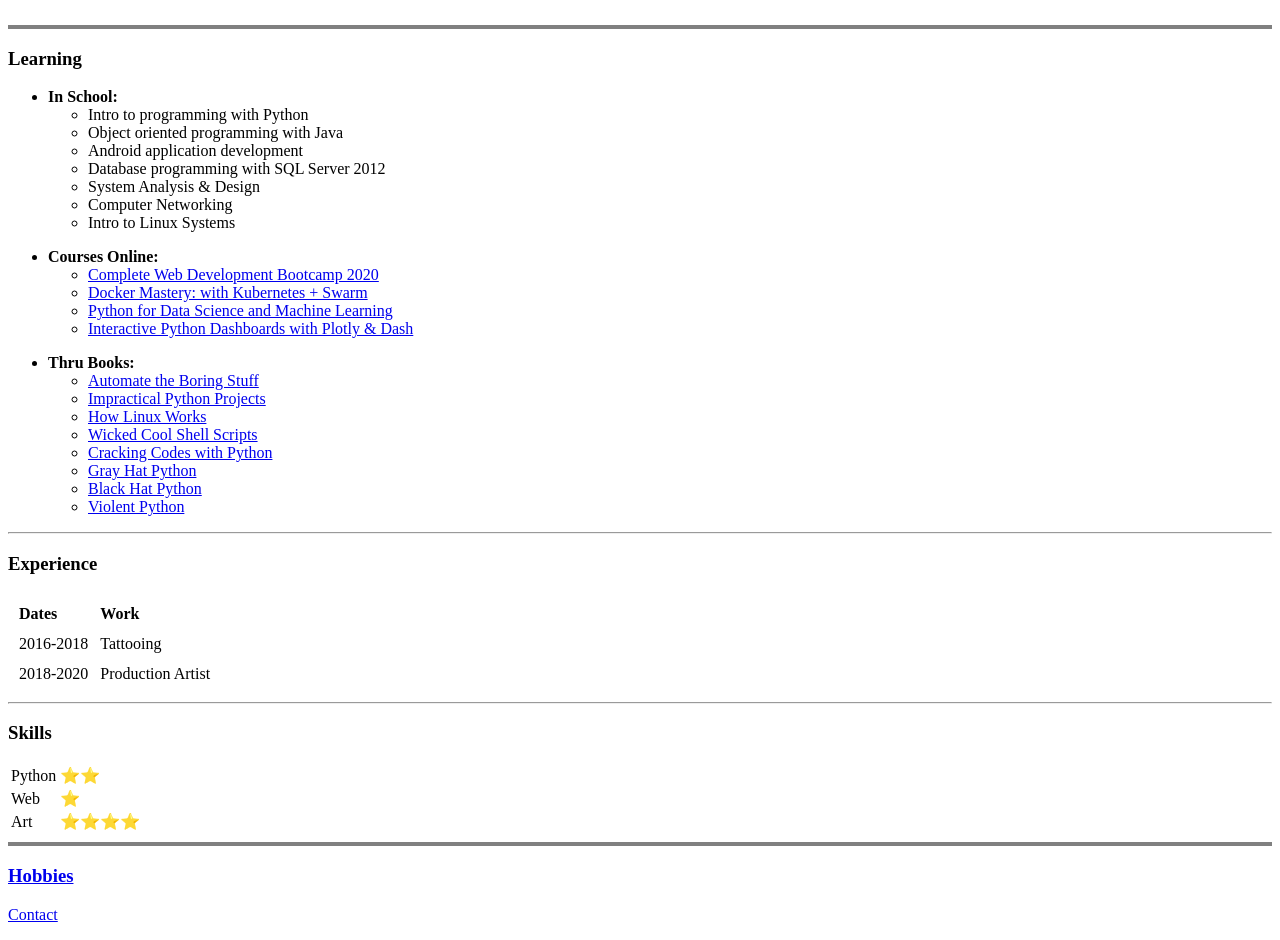
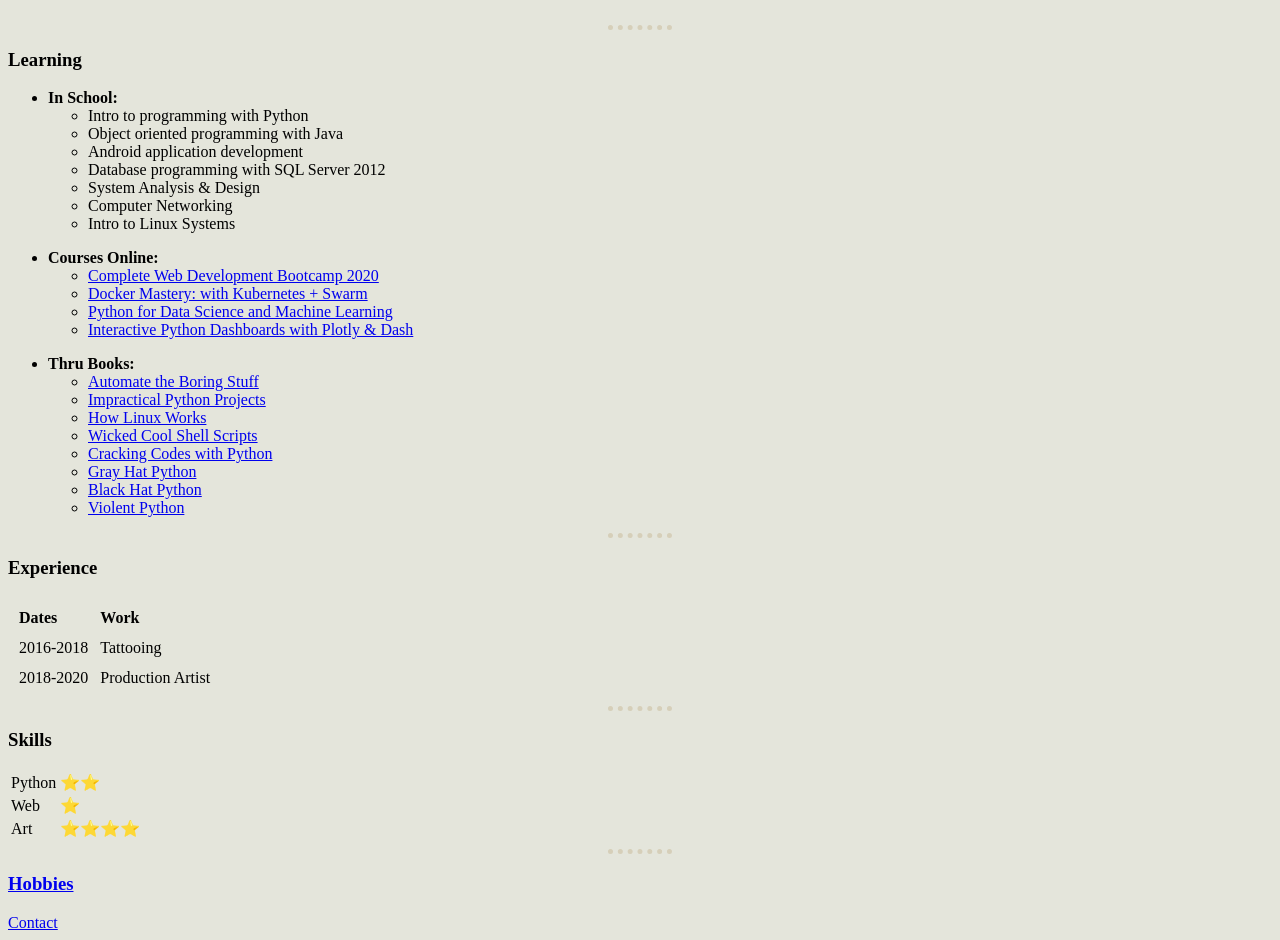
Before and after one commit to neutralgood/cv, a plain HTML site: page index.html in a window 1280 px wide. Shown: the part 181-1121 px from the top of the page. Drawn offline with Linux system fonts and the light colour scheme.

Commit message:
introducing css

```diff
--- a/index.html
+++ b/index.html
@@ -4,6 +4,22 @@
   <head>
     <meta charset="utf-8">
     <title>NeutralGood</title>
+
+    <style>
+
+      body {
+        background-color: #e4e5db;
+      }
+
+      hr {
+        width: 5%;
+        border-width: 5px;
+        border-style: none;
+        border-top-style: dotted;
+        border-color: #d6cfb9;
+      }
+
+    </style>
   </head>
   <body>
 
@@ -25,7 +41,7 @@
         </td>
       </tr>
     </table>
-    <hr size=4 noshade>
+    <hr>
 
 <!-- learning ----------------------------------------------------------------->
 
@@ -114,7 +130,7 @@
         <td>⭐⭐⭐⭐</td>
       </tr>
     </table>
-    <hr size=4 noshade>
+    <hr>
 
 <!-- etc ---------------------------------------------------------------------->
 
```
